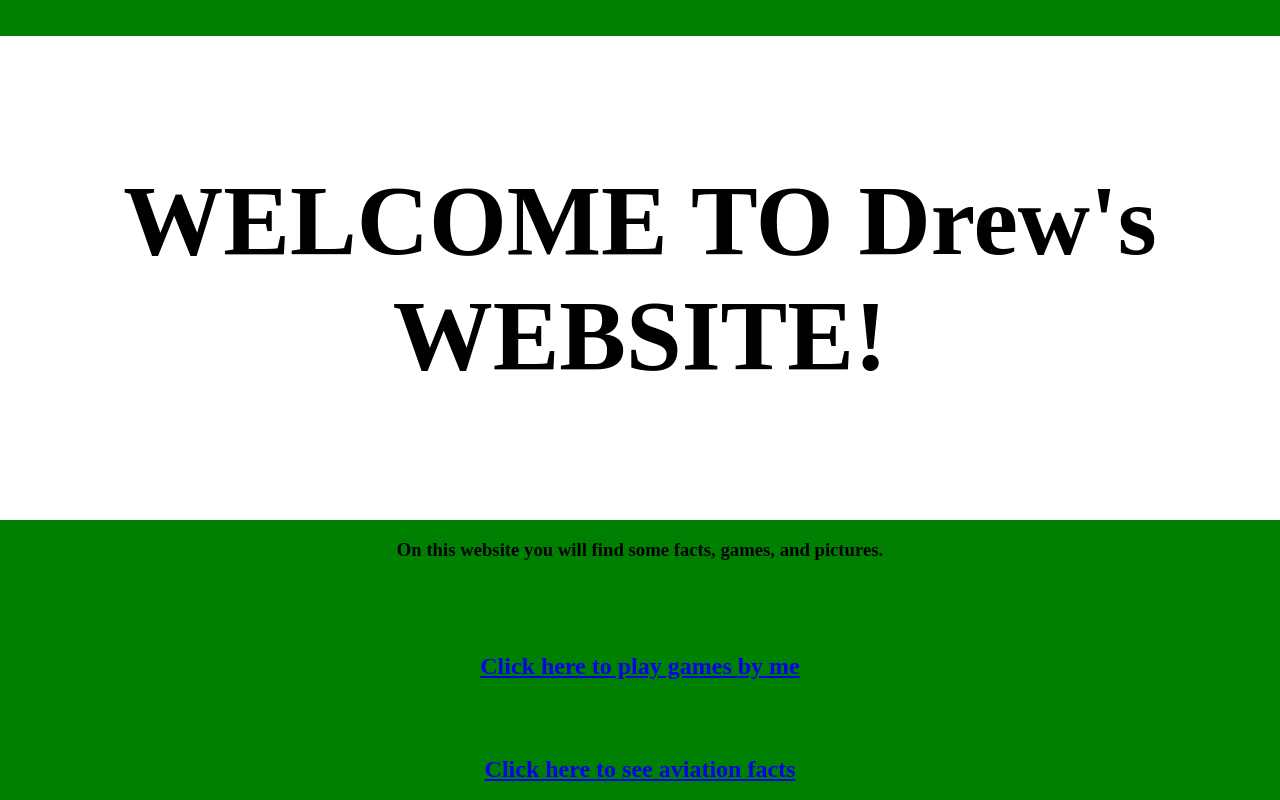
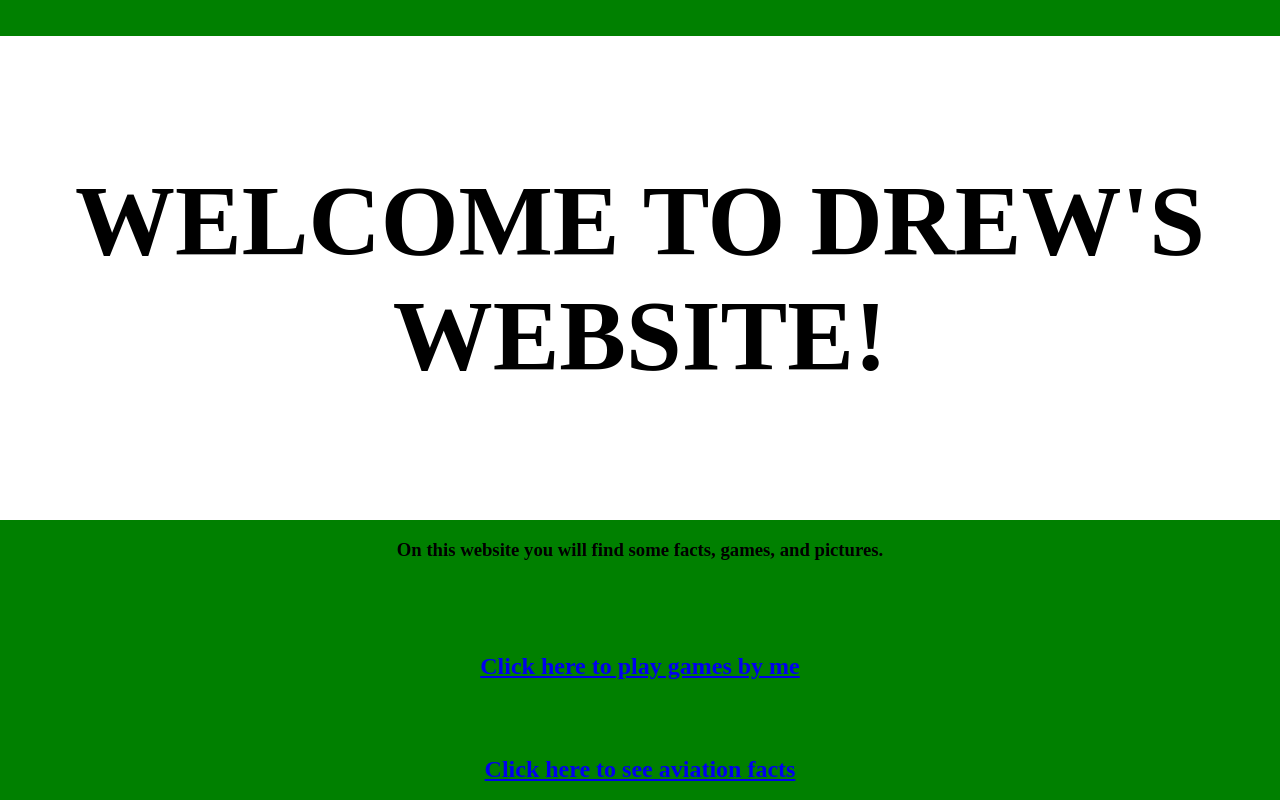
Before and after one commit to TrimIdeas/dpr, a plain HTML site: page index.html in a window 1280 px wide. Shown: the top 800 px of the page. Drawn offline with Linux system fonts and the light colour scheme.

Commit message:
Update index.html

```diff
--- a/index.html
+++ b/index.html
@@ -25,7 +25,7 @@
      <br>
      <br>
      <div style="background: white; padding: 60px; text-align: center;">
-<h1 class="custom-heading">WELCOME TO Drew's WEBSITE!</h1>
+<h1 class="custom-heading">WELCOME TO DREW'S WEBSITE!</h1>
 </div>
   <H3>On this website you will find some facts, games, and pictures.</H3>
      <br>
```
